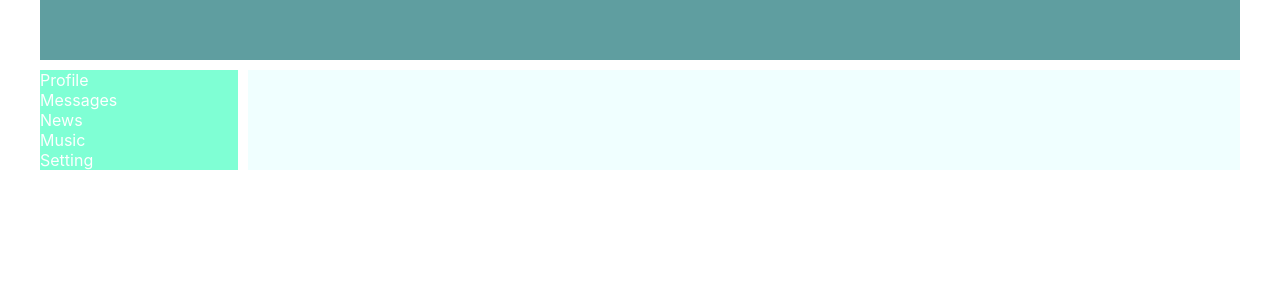
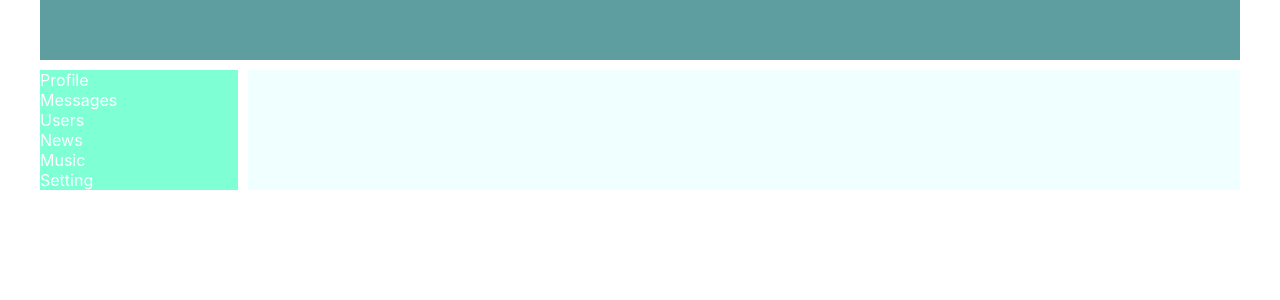
Before and after one commit to NastyaSkreka/social-network, a React (Create React App) app: page /profile in a window 1280 px wide. Shown: the top 300 px of the page. Built offline with nearby package versions, Linux system fonts and the light colour scheme.

Commit message:
add profile container and profile reducer

```diff
--- a/package.json
+++ b/package.json
@@ -12,6 +12,7 @@
     "react-redux": "^8.1.0",
     "react-router-dom": "^6.11.2",
     "react-scripts": "5.0.1",
+    "redux": "^4.2.1",
     "web-vitals": "^2.1.4"
   },
   "scripts": {
--- a/src/App.js
+++ b/src/App.js
@@ -3,8 +3,8 @@ import {BrowserRouter, Routes, Route} from "react-router-dom";
 import './App.css';
 import Header from './components/Header/Header'
 import Nav from './components/Nav/Nav'
-import Profile from './components/Profile/Profile';
-import UsersContainer from "./components/Users/UsersContainer";
+import ProfileContainer from "./components/Profile/ProfileContainer";
+import UsersContainer from './components/Users/UsersContainer';
 
 
 function App(props) {
@@ -17,7 +17,7 @@ function App(props) {
         <div className = "app-wrapper-content">
         <Routes>
           {/* <Route path="/dialogs" render={ () => <DialogsContainer/>}/> */}
-            <Route path="/profile" render={ () =>  <Profile/>}/>
+            <Route path="/profile" render={ () =>  <ProfileContainer/>}/>
             <Route path="/users" render={ () => <UsersContainer/>}/>
         </Routes>
         </div>
--- a/src/components/Nav/Nav.js
+++ b/src/components/Nav/Nav.js
@@ -7,7 +7,10 @@ const Nav = () => {
             <Link to='/profile' className={({ navData }) =>(navData ? classes.active : classes.item)}>Profile</Link>
         </div>
         <div className={classes.item}>
-            <Link to='/dialogs'  className={({ navData }) =>(navData ? classes.active : classes.item)}> Messages</Link>
+            <Link to='/dialogs'  className={({ navData }) =>(navData ? classes.active : classes.item)}>Messages</Link>
+        </div>
+        <div className={classes.item}>
+            <Link to='/users'  className={({ navData }) =>(navData ? classes.active : classes.item)}>Users</Link>
         </div>
         <div className={classes.item}>
             <a> News</a>
--- a/src/components/Profile/Profile.js
+++ b/src/components/Profile/Profile.js
@@ -1,13 +1,12 @@
-import  classes from'./Profile.module.css'
-import MyPosts from './MyPosts/MyPosts';
+import MyPostsContainer from './MyPosts/MyPostsContainer'
 import ProfileInfo from './ProfileInfo/ProfileInfo';
 
 
 const Profile = (props) => {
 
     return  <div>
-             <ProfileInfo/>
-             <MyPosts posts = {props.state.posts}/>
+                <ProfileInfo profile={props.profile}/>
+                <MyPostsContainer/>
             </div>
 }
 
--- /dev/null
+++ b/src/components/Profile/ProfileContainer.js
@@ -0,0 +1,27 @@
+import  { Component } from 'react'
+import axios from 'axios';
+import { connect } from "react-redux";
+import setUserProfile from '../../redux/profile-reducer'
+import Profile from './Profile';
+
+class ProfileContainer extends Component  {
+
+    componentDidMount(){
+        axios.get(`https://social-network.samuraijs.com/api/1.0/profile/2`)
+        .then(response => {
+            this.props.setUserProfile(response.data)
+        })
+    }
+
+    render(){
+        return <div>
+                <Profile {...this.props} profile={this.props.profile}/>
+             </div>
+    }
+}
+
+let mapStateToProps = (state) => ({
+    profile: state.profilePage.profile
+})
+
+export default connect(mapStateToProps, {setUserProfile})(ProfileContainer);
--- a/src/components/Profile/ProfileInfo/ProfileInfo.js
+++ b/src/components/Profile/ProfileInfo/ProfileInfo.js
@@ -1,13 +1,19 @@
 import classes from './ProfileInfo.module.css'
+import Preloader from '../../common/Preloader/Preloader'
 
+const ProfileInfo = (props) => {
 
-const ProfileInfo = () => {
+    if(!props.profile){
+        return <Preloader/>
+    }
+
     return (
         <div>
             <div className = { classes.mainImg}>
                 <img src="https://kipmu.ru/wp-content/uploads/prrda2-scaled.jpg" alt="background" />
             </div>
             <div className = {classes.descriptionBlock}>
+                <img src={props.profile.photos.large}/>
                 ava + description
             </div>
         </div>
--- a/src/index.js
+++ b/src/index.js
@@ -2,7 +2,7 @@ import React from 'react';
 import ReactDOM from 'react-dom/client';
 import './index.css';
 import App from './App';
-import state from './redux/state.js'
+import store from './redux/store.js'
 
 
 const root = ReactDOM.createRoot(document.getElementById('root'));
@@ -10,6 +10,6 @@ const root = ReactDOM.createRoot(document.getElementById('root'));
 
 root.render(
   <React.StrictMode>
-    <App state = {state}/>
+    <App store = {store}/>
   </React.StrictMode>
 );
--- /dev/null
+++ b/src/redux/profile-reducer.js
@@ -0,0 +1,48 @@
+const ADD_POST = 'ADD_POST'
+const UPDATE_NEW_POST_TEXT = 'UPDATE_NEW_POST_TEXT'
+const SET_USER_PROFILE = 'SET_USER_PROFILE'
+
+let initialState = {
+    posts: [
+        {id: 1, message: 'Hi, how are you?', likesCount: 12},
+        {id: 2, message: 'Its my first post',  likesCount: 11},
+        {id: 3, message: 'blabla',likesCount: 9 }
+    ],
+    newPostText: 'it-kamasutra',
+    profile: null
+}
+
+const profileReducer = ( state = initialState, actions) => {
+
+    switch(actions.type){
+        case ADD_POST: {
+            let newPost = {
+                id: 5,
+                message: state.newPostText,
+                likesCount: 0
+            };
+            return {
+                ...state,
+                posts: [...state.posts, newPost],
+                newPostText: ''
+            }
+        }
+        case UPDATE_NEW_POST_TEXT: {
+            return {
+                ...state,
+                newPostText: actions.newText
+            }
+        }
+        case SET_USER_PROFILE: {
+            return {...state, profile: actions.profile}
+        }
+        default:
+            return state;
+    }
+}
+
+export const addPostActionCreator = () => ({type: ADD_POST})
+export const updateNewPostTextActionCreator = (text) => ({type:UPDATE_NEW_POST_TEXT, newText: text })
+export const addUserProfile = (profile) => ({type:SET_USER_PROFILE, profile})
+
+export default profileReducer;
--- a/src/redux/state.js
+++ /dev/null
@@ -1,23 +0,0 @@
-let state = {
-    profilePage: {
-        posts: [
-            {id: 1, message: 'Hi, how are you?', likesCount: 12},
-            {id: 2, message: 'It is my first post', likesCount: 11}
-            ],
-    },
-    dialogsPage: {
-        messages: [
-            {id: 1, message: 'Hi'},
-            {id: 2, message: 'How are you?'},
-            {id: 3, message: 'Ok'}
-        ],
-        dialogs: [
-            {id: 1, name: 'Dima'},
-            {id: 2, name: 'Sveta'},
-            {id: 3, name: 'Sasha'},
-            {id: 4, name: 'Viktor'}
-        ],
-    }
-}
-
-export default state;
--- /dev/null
+++ b/src/redux/store.js
@@ -0,0 +1,13 @@
+import { combineReducers, createStore } from "redux";
+import profileReducer from "./profile-reducer";
+import userReducer from "./users-reducer";
+
+
+let reducers = combineReducers({
+    profilePage: profileReducer,
+    userPage: userReducer
+})
+
+let store = createStore(reducers);
+
+export default store;
```
Also changed, not shown: src/components/Users/UsersContainer.js (+0 -22 lines), src/components/Profile/MyPosts/MyPostsContainer.js (added), 1 other file (tests, documents, lock files or other folders).
